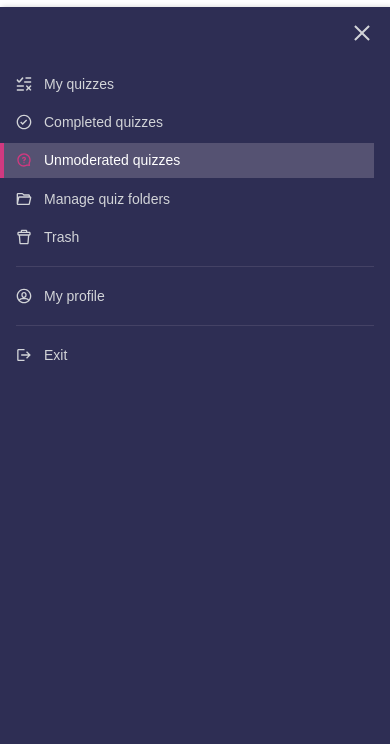
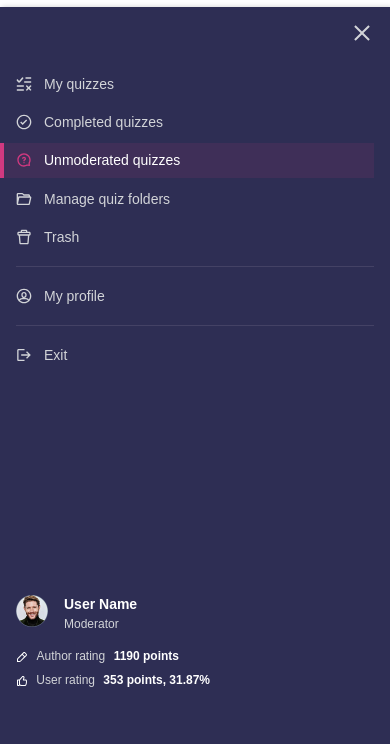
Before and after one commit to alexmiziuk/Sufix-test, a website: page index.html in a window 390 px wide. Shown: the part 47-791 px from the top of the page. Drawn offline with Linux system fonts and the light colour scheme.

Commit message:
feat: end mobile side bar

```diff
--- a/index.html
+++ b/index.html
@@ -33,15 +33,11 @@
 	<aside class="mobile-sidebar mobile-sidebar--open" id="mobile-sidebar">
 		<div class="mobile-sidebar__header">
 			<button class="mobile-sidebar__close-btn" id="close-sidebar-btn">
-				<svg width="16" height="16"
-				viewBox="0 0 16 16" fill="none"
-				xmlns="http://www.w3.org/2000/svg">
-					<path fill-rule="evenodd" clip-rule="evenodd"
-						d="M7.99956 6.58579L14.3635 0.221826L15.7777
+				<svg width="16" height="16" viewBox="0 0 16 16" fill="none" xmlns="http://www.w3.org/2000/svg">
+					<path fill-rule="evenodd" clip-rule="evenodd" d="M7.99956 6.58579L14.3635 0.221826L15.7777
 						1.63604L9.41377 8L15.7777 14.364L14.3635 15.7782L7.99956
 						9.41421L1.6356 15.7782L0.221383 14.364L6.58534
-						8L0.221383 1.63604L1.6356 0.221826L7.99956 6.58579Z"
-						fill="#D2D4D8" />
+						8L0.221383 1.63604L1.6356 0.221826L7.99956 6.58579Z" fill="#D2D4D8" />
 				</svg>
 			</button>
 		</div>
@@ -96,7 +92,7 @@
 			</li>
 			<li class="mobile-sidebar__nav-item">
 				<a href="#" class="mobile-sidebar__link">
-					<svg class="mobile-sidebar__icon" width="16" height="16" viewBox="0 0 16 16" fill="none"
+					<svg class="mobile-sidebar__icon" width="16" height="16" viewBox="0 0 16 16"
 						xmlns="http://www.w3.org/2000/svg">
 						<path d="M8 0.666504C12.05 0.666504 15.3328 3.94957 15.333 7.99951C15.333
 							12.0496 12.0501 15.3325 8 15.3325C3.95006 15.3323 0.666992 12.0495
@@ -138,7 +134,7 @@
 			</li>
 			<li class="mobile-sidebar__nav-item">
 				<a href="#" class="mobile-sidebar__link">
-					<svg class="mobile-sidebar__icon" width="16" height="16" viewBox="0 0 16 16" fill="none"
+					<svg class="mobile-sidebar__icon" width="16" height="16" viewBox="0 0 16 16"
 						xmlns="http://www.w3.org/2000/svg">
 						<path fill-rule="evenodd" clip-rule="evenodd" d="M12.667 3.33333C13.4034 3.33333 14.0003
 							3.93029 14.0003 4.66667V5.33333C14.7367 5.33333 15.3337 5.93029
@@ -162,7 +158,7 @@
 			</li>
 			<li class="mobile-sidebar__nav-item">
 				<a href="#" class="mobile-sidebar__link">
-					<svg class="mobile-sidebar__icon" width="16" height="16" viewBox="0 0 16 16" fill="none"
+					<svg class="mobile-sidebar__icon" width="16" height="16" viewBox="0 0 16 16"
 						xmlns="http://www.w3.org/2000/svg">
 						<path d="M10 0.666504C10.7361 0.66668 11.3328 1.26339 11.333
                      1.99951V2.6665H13.333C14.0691 2.66668 14.6668 3.26339 14.667
@@ -203,7 +199,6 @@
 							9.33301 8.19824 9.33301 6.79932C9.33279 5.96652 8.81027 5.33252
 							8 5.33252Z" />
 					</svg>
-
 					<span class="mobile-sidebar__text">My profile</span>
 				</a>
 			</li>
@@ -222,13 +217,34 @@
 				</a>
 			</li>
 		</ul>
+		<footer class="user-sidebar__footer">
+			<div class="user-info">
+				<img src="./assets/img/Avatar.png" alt="User avatar" class="user-info__avatar">
+				<div class="user-info__details">
+					<span class="user-info__name">User Name</span>
+					<span class="user-info__role">Moderator</span>
+				</div>
+			</div>
+			<div class="user-ratings">
+				<div class="user-ratings__author-container">
+					<img src="./assets/img/icons/pencil-create.svg" alt="icon pencil create" class="user-ratings__author-img">
+					<p class="user-ratings__author-text">Author rating</p>
+					<span class="user-ratings__author-points">1190 points</span>
+				</div>
+				<div class="user-ratings__user-container"><img src="./assets/img/icons/thumbs-up.svg" alt="icon thumbs-up"
+						class="user-ratings__user-img">
+					<p class="user-ratings__user-text">User rating</p>
+					<span>353 points, 31.87%</span>
+				</div>
+			</div>
+		</footer>
 	</aside>
 	<main class="main">
 		<div class="container">
 			<div class="main__title-action">
 				<h1 class="main__title">Unmoderated quizzes</h1>
 				<button class="main__btn-sort">
-					<img src="./assets/img/icons/icon-plus-button-main.svg" alt="" class="main__btn-icon">
+					<img src="./assets/img/icons/icon-plus-button-main.svg" alt="Icon plus" class="main__btn-icon">
 					<span>Sorted by</span>
 				</button>
 			</div>
@@ -1162,7 +1178,7 @@
 				<ul class="footer-mobile-nav__list">
 					<li class="footer-mobile-nav__item">
 						<a href="#" class="footer-mobile-nav__link">
-							<svg class="footer-mobile-nav__icon" width="16" height="16" viewBox="0 0 16 16" fill="none"
+							<svg class="footer-mobile-nav__icon" width="16" height="16" viewBox="0 0 16 16"
 								xmlns="http://www.w3.org/2000/svg">
 								<g clip-path="url(#clip0_936_2866)">
 									<path class="footer-mobile-nav__icon-insert" d="M14.6458 5.3335H8.6875C8.50516 5.3335 8.3303 5.40373 8.20136
@@ -1210,7 +1226,7 @@
 					</li>
 					<li class="footer-mobile-nav__item">
 						<a href="#" class="footer-mobile-nav__link">
-							<svg class="footer-mobile-nav__icon" width="16" height="16" viewBox="0 0 16 16" fill="none"
+							<svg class="footer-mobile-nav__icon" width="16" height="16" viewBox="0 0 16 16"
 								xmlns="http://www.w3.org/2000/svg">
 								<path d="M8 0.666504C12.05 0.666504 15.3328 3.94957 15.333 7.99951C15.333
 									12.0496 12.0501 15.3325 8 15.3325C3.95006 15.3323 0.666992 12.0495
@@ -1226,7 +1242,7 @@
 					<li class="footer-mobile-nav__item footer-mobile-nav__item--active">
 						<a href="#" class="footer-mobile-nav__link">
 							<svg class="mobile-footer-nav__icon footer-mobile-nav__icon--active" width="16" height="16"
-								viewBox="0 0 16 16" fill="none" xmlns="http://www.w3.org/2000/svg">
+								viewBox="0 0 16 16" xmlns="http://www.w3.org/2000/svg">
 								<path d="M8 1.3335C11.6817 1.33367 14.667 4.3187 14.667
 									 8.00049C14.6669 9.14991 14.3747 10.2583 13.8281
 									 11.2397L14.0635 14.064L11.2393 13.8286C10.2578 14.3752
@@ -1252,7 +1268,7 @@
 					</li>
 					<li class="footer-mobile-nav__item">
 						<a href="#" class="footer-mobile-nav__link">
-							<svg class="footer-mobile-nav__icon" width="16" height="16" viewBox="0 0 16 16" fill="none"
+							<svg class="footer-mobile-nav__icon" width="16" height="16" viewBox="0 0 16 16"
 								xmlns="http://www.w3.org/2000/svg">
 								<path fill-rule="evenodd" clip-rule="evenodd" d="M12.667 3.33333C13.4034 3.33333 14.0003
 									3.93029 14.0003 4.66667V5.33333C14.7367 5.33333 15.3337 5.93029
@@ -1276,7 +1292,7 @@
 					</li>
 					<li class="footer-mobile-nav__item">
 						<button class="footer-mobile-nav__link footer-mobile-nav__button">
-							<svg class="footer-mobile-nav__icon" width="16" height="16" viewBox="0 0 16 16" fill="none"
+							<svg class="footer-mobile-nav__icon" width="16" height="16" viewBox="0 0 16 16"
 								xmlns="http://www.w3.org/2000/svg">
 								<path d="M3.33301 6.6665C4.06928 6.6665 4.66682 7.26328 4.66699
 									7.99951C4.66699 8.73589 4.06939 9.3335 3.33301 9.3335C2.59678
--- a/scss/base.scss
+++ b/scss/base.scss
@@ -97,7 +97,7 @@ body {
 
 $bg-color: #2e2e54;
 $text-color: #d2d4d8;
-$active-bg-color: #555272;
+$active-bg-color: rgba(209, 57, 128, 0.1);
 $active-text-color: #ffffff;
 $active-icon-color: #d13980;
 $font-stack: Arial, sans-serif;
@@ -137,7 +137,6 @@ $font-stack: Arial, sans-serif;
 				content: "";
 				margin: 12px 0 12px 16px;
 				display: block;
-				min-width: 328px;
 				height: 1px;
 				background-color: #444265;
 			}
@@ -167,7 +166,6 @@ $font-stack: Arial, sans-serif;
 		line-height: 1.3;
 		margin: 4px 0 4px 0;
 		padding-left: 16px;
-		transition: background-color 0.2s ease;
 		&--active {
 			padding-left: 12px;
 		}
@@ -535,3 +533,70 @@ $font-stack: Arial, sans-serif;
 		margin-top: 4px;
 	}
 }
+.user {
+	&-sidebar {
+		&__footer {
+			margin-left: 16px;
+			margin-top: 223px;
+		}
+	}
+	&-info {
+		display: flex;
+		width: 122px;
+		height: 34px;
+		&__avatar {
+			width: 32px;
+			height: 32px;
+		}
+		&__details {
+			margin-left: 16px;
+			height: 16px;
+		}
+		&__name {
+			font-weight: 700;
+			font-size: 14px;
+			color: #ffffff;
+			line-height: 1.3;
+		}
+		&__role {
+			font-weight: 400;
+			font-size: 12px;
+			color: #d2d4d8;
+			line-height: 1.3;
+		}
+	}
+	&-ratings {
+		margin-top: 20px;
+		&__author-img,
+		&__user-img {
+			height: 12px;
+			width: 12px;
+		}
+		&__author-text,
+		&__user-text {
+			margin-left: 8px;
+			font-weight: 400;
+			font-size: 12px;
+			line-height: 1.3;
+			color: #d2d4d8;
+		}
+		&__author-container,
+		&__user-container {
+			display: flex;
+			justify-content: space-between;
+			align-items: center;
+			width: 163px;
+			span {
+				margin-left: 8px;
+				font-weight: 700;
+				font-size: 12px;
+				line-height: 1.3;
+				color: #ffffff;
+			}
+		}
+		&__user-container {
+			margin-top: 8px;
+			width: 194px;
+		}
+	}
+}
```
Also changed, not shown: assets/img/icons/pencil-create.svg (added), assets/img/icons/thumbs-up.svg (added), css/base.css, 1 other file. Lines whose indentation alone changed are shown as unchanged.
